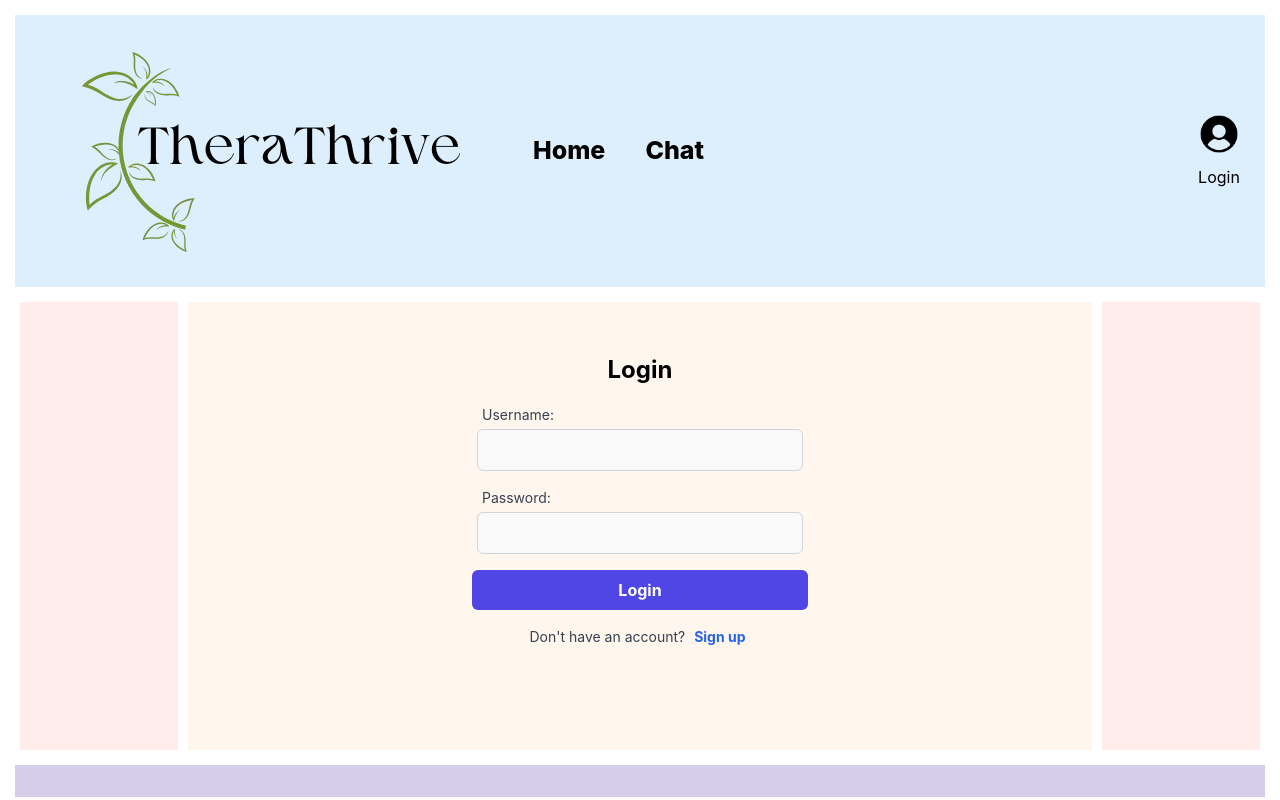
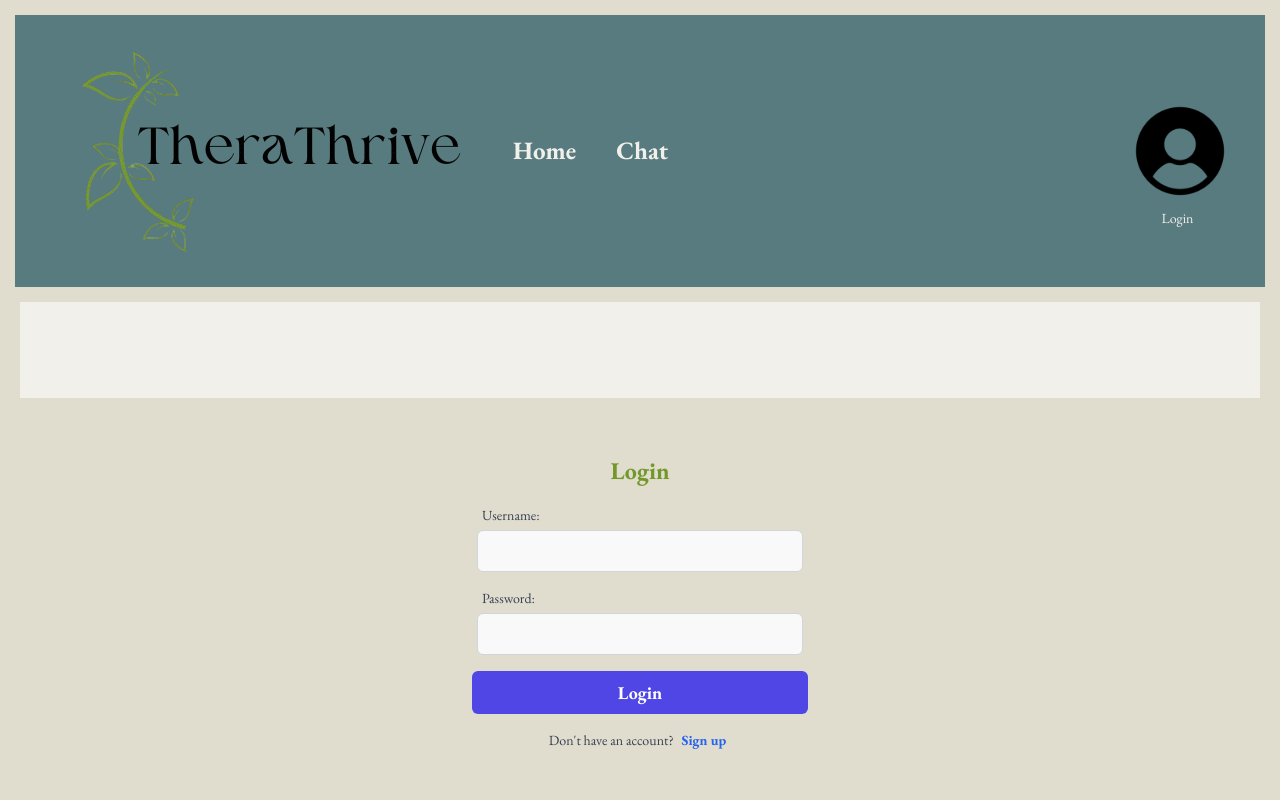
Before and after one commit to thavishkagamage/Integrated-Therapy-Software, a React (Create React App) app in the folder cbt_chatbot/front-end/: page /login in a window 1280 px wide. Shown: the top 800 px of the page. Built offline with nearby package versions, Linux system fonts and the light colour scheme.

Commit message:
App Ui and Font
Changed all Ui font and colors. Using variables in App.css

```diff
--- a/cbt_chatbot/front-end/src/components/app/App.css
+++ b/cbt_chatbot/front-end/src/components/app/App.css
@@ -1,3 +1,181 @@
+@import url('https://fonts.googleapis.com/css2?family=EB+Garamond:wght@400;700&display=swap');
+
+/* Variables */
+:root {
+  --primary-bg: #E0DDCF;
+  --secondary-bg: #F1F0EA;
+  --accent-color: #587B7F;
+  --highlight-color: #729829;
+  --text-light: #F1F0EA;
+  --text-dark: #587B7F;
+}
+
+/* Global Styles */
+* {
+  font-family: 'EB Garamond', serif;
+  box-sizing: border-box;
+  margin: 5px;
+}
+
+body {
+  background-color: var(--primary-bg);
+  color: var(--text-dark);
+}
+
+/* Typography */
+h1 {
+  font-size: 32px;
+  color: var(--highlight-color);
+  font-weight: 700;
+}
+
+h2 {
+  font-size: 28px;
+  color: var(--highlight-color);
+}
+
+p {
+  font-size: 16px;
+}
+
+button {
+  font-size: 18px;
+}
+
+/* Layout */
+.content-container {
+  display: flex;
+  flex-direction: column;
+  height: 99vh;
+  max-width: 1440px;
+  margin: auto;
+}
+
+/* Header */
+header {
+  padding: 1em 0;
+  background-color: var(--accent-color);
+  color: var(--text-light);
+  text-align: center;
+}
+
+/* Sidebars */
+.left-aside, .right-aside {
+  padding: 3em 0;
+  flex: 1 1 50px;
+  background-color: var(--secondary-bg);
+}
+
+/* Main Section */
+main {
+  padding: 1em 0;
+  flex: 7 7 150px;
+  background-color: var(--primary-bg);
+}
+
+/* Footer */
+.footer {
+  padding: 1em 0;
+  background-color: var(--secondary-bg);
+  text-align: center;
+}
+
+/* Goals Section */
+.goals-title {
+  font-size: 30px;
+  font-weight: bold;
+  color: var(--highlight-color);
+}
+
+/* Goal List Items */
+.goal-item {
+  background-color: var(--secondary-bg);
+  color: var(--text-dark);
+  padding: 10px;
+  border-radius: 5px;
+}
+
+/* Buttons */
+button {
+  background-color: var(--highlight-color);
+  color: var(--text-light);
+  border: none;
+  padding: 10px 15px;
+  border-radius: 5px;
+  cursor: pointer;
+}
+
+button:hover {
+  background-color: var(--accent-color);
+}
+
+/* Delete Button */
+.delete-button {
+  background-color: transparent;
+  color: var(--highlight-color);
+  border: 1px solid var(--highlight-color);
+  padding: 5px 10px;
+  border-radius: 5px;
+  cursor: pointer;
+}
+
+.delete-button:hover {
+  background-color: var(--accent-color);
+  color: white;
+}
+
+/* Logout Button Styling */
+.user-state-container button {
+  font-size: 25px;
+  padding: 10px 10px;
+  border-radius: 4px;
+  min-width: 50px;
+  height: 125px;
+}
+
+.user-icon {
+  width: 100px;
+  height: 100px;
+}
+
+.user-state-text {
+  font-size: 14px;
+}
+
+/* Navigation */
+.nav-bar {
+  display: flex;
+  align-items: center;
+  justify-content: space-between;  /* Spread items across the navbar */
+  padding: 0 20px;
+}
+
+/* Move the logout button to the left */
+.user-state-container {               /* Move the logout button to the far left */
+  margin-left: auto;       /* Pushes the navbar items to the right */
+}
+
+.nav-item a, .nav-item button {
+  font-size: 25px;
+  font-weight: 800;
+  color: var(--text-light);
+}
+
+.nav-list {
+  margin: 20px;
+  display: flex;
+  gap: 20px;
+  padding-left: 0px;
+}
+
+/* Chat & Goals Layout */
+.chat-goals-container {
+  display: flex;
+  justify-content: center;
+  gap: 20px;
+}
+
+/* Mobile Styles */
 @media all and (max-width: 768px) {
   .main-content-container {
     flex-direction: column;
@@ -8,163 +186,13 @@
   .left-aside, .right-aside {
     display: none;
   }
-  /* Ensure chat and goals stack on mobile */
   .chat-goals-container {
     flex-direction: column;
     align-items: center;
   }
 }
 
-* {
-  box-sizing: border-box;
-  margin: 5px;
-}
-
-.content-container {
-  display: flex;
-  flex-direction: column;
-  height: 99vh;
-  max-width: 1440px;
-  margin: auto;
-}
-
-header {
-  padding: 1em 0;
-  background-color: #ddeffd;
-}
-
-.left-aside, .right-aside {
-  padding: 3em 0;
-  flex: 1 1 50px;
-  background-color: #ffeceb;
-}
-
-main {
-  padding: 1em 0;
-  flex: 7 7 150px;
-  background-color: #fff6ed;
-}
-
-.footer {
-  padding: 1em 0;
-  background-color: #d6cdea;
-}
-
-.main-content-container {
-  display: flex;
-  flex: 1;
-}
-
-/* Add the new container to align chat and goals side by side */
-.chat-goals-container {
-  display: flex;
-  justify-content: center;
-  gap: 20px;
-}
-
-/* temporary styles for logo placeholder */
-.app-logo {
-  padding: 0 20px 0 20px;
-  font-size: 30px;
-  font-weight: 1000;
-}
-
-.nav-bar {
-  display: flex;
-  align-items: center;
-}
-
-ul, .nav-item {
-  list-style-type: none;
-}
-
-a {
-  text-decoration: none;
-  color: black;
-}
-
-.nav-item a, .nav-item button {
-  font-size: 25px;
-  font-weight: 800;
-}
-
-.nav-item button:hover {
-  background-color: none;
-}
-
-.nav-list {
-  margin: 20px;
-  display: flex;
-  gap: 20px;
-  padding-left: 0px;
-}
-
-.button {
-  background-color: transparent;
-  border: none;
-  margin: 0;
-  padding: 0;
-  text-align: inherit;
-  font: inherit;
-  border-radius: 0;
-  cursor: pointer;
-}
-
-.user-state-container {
-  margin-left: auto;
-
-  .button {
-    margin: 5px;
-  }
-}
-
-.user-state {
-  display: flex;
-  flex-direction: column;
-  align-items: center;
-  justify-content: center;
-}
-
-.user-icon {
-  width: 42px;
-  height: 42px;
-}
-
-.user-state-text {
-  width: 52px;
-  text-align: center;
-}
-
-/* .App {
-  text-align: center;
-} */
-
-.App-logo {
-  height: 40vmin;
-  pointer-events: none;
-}
-
-@media (prefers-reduced-motion: no-preference) {
-  .App-logo {
-    animation: App-logo-spin infinite 20s linear;
-  }
-}
-
-.App-header {
-  background-color: #282c34;
-  min-height: 100vh;
-  display: flex;
-  flex-direction: column;
-  align-items: center;
-  justify-content: center;
-  font-size: calc(10px + 2vmin);
-  color: white;
-}
-
-.App-link {
-  color: #61dafb;
-}
-
+/* Animations */
 @keyframes App-logo-spin {
   from {
     transform: rotate(0deg);
--- a/cbt_chatbot/front-end/src/components/goals/Goals.js
+++ b/cbt_chatbot/front-end/src/components/goals/Goals.js
@@ -77,8 +77,9 @@ const Goals = () => {
 
   return (
     <div className="max-w-md mx-auto p-6 bg-white rounded-lg shadow-lg">
-      <h1 className="text-2xl font-bold mb-4 text-center">Your Goals</h1>
-
+      <h1 className="text-2xl font-bold text-center" style={{ fontFamily: "'Playfair Display', serif" }}>
+      Your Goals
+      </h1>
       {error && <p className="text-red-500 text-sm mb-3">{error}</p>}
 
       <div className="flex gap-2 mb-4">
@@ -92,7 +93,11 @@ const Goals = () => {
         <button
           onClick={addGoal}
           disabled={loading}
-          className="bg-blue-500 text-white px-4 py-2 rounded hover:bg-blue-600 disabled:opacity-50"
+          style={{
+            backgroundColor: "#E0DDCF",
+            color: "#000", // Adjust text color for contrast
+          }}
+          className="px-4 py-2 rounded hover:opacity-80 disabled:opacity-50"
         >
           {loading ? "Adding..." : "Add Goal"}
         </button>
```
